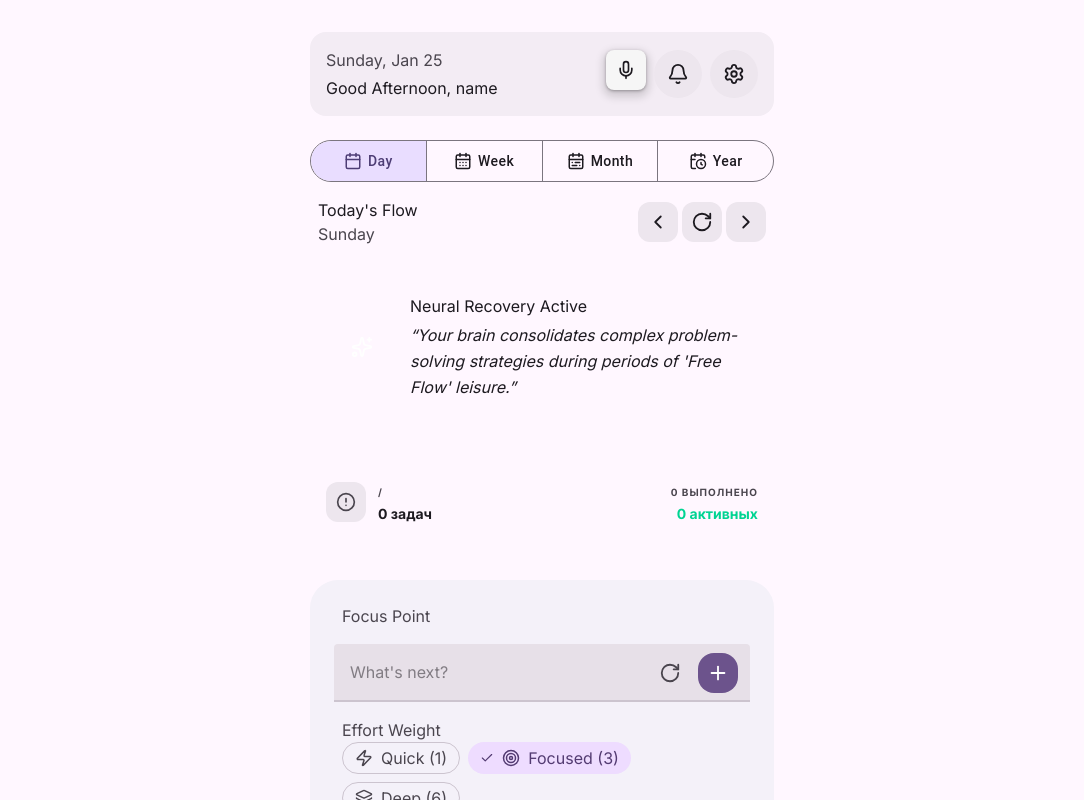
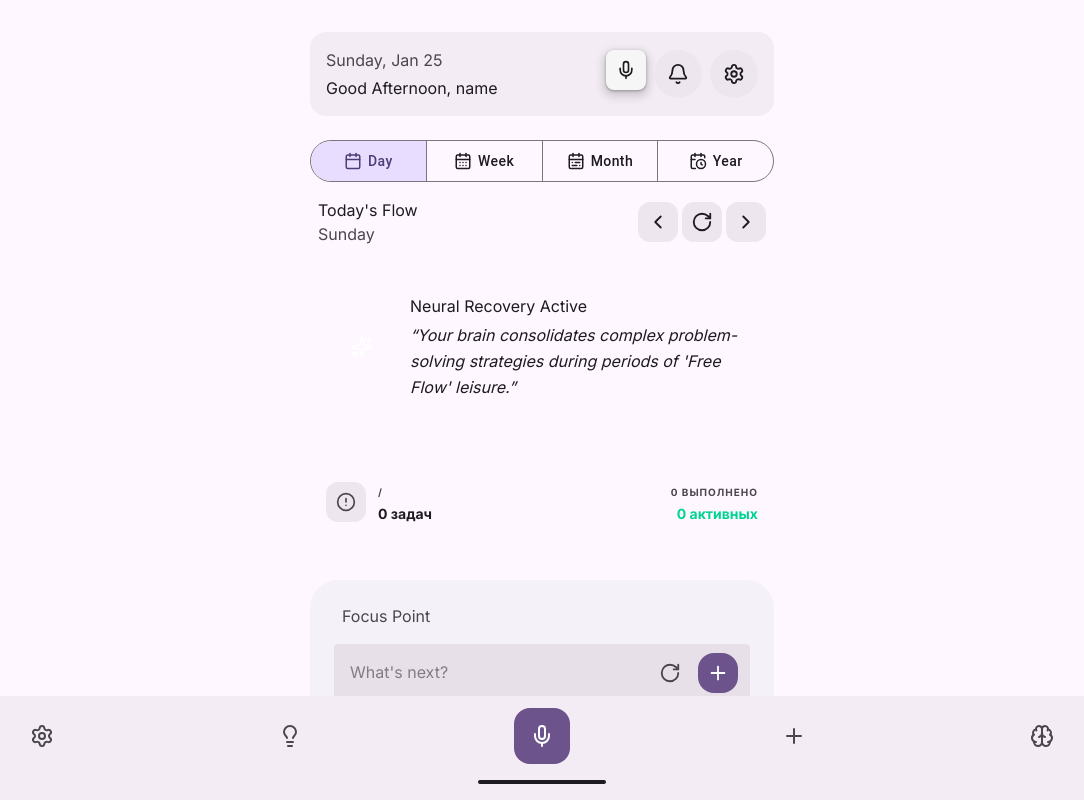
Before and after one commit to denzakh/flow, a React (Vite) app: page / in a window 1280 px wide. Both pictures are taken after typing "name@example.com", "Sample123" into the empty fields and a click on the button "Sign In". Shown: the top 800 px of the page, without its empty margins (98-1182 px from the left). Built offline with nearby package versions, Linux system fonts and the light colour scheme.

Commit message:
feat: finalize FlowToolbar with M3 specs, scroll behavior, and monolithic surface-container background

```diff
--- a/src/App.tsx
+++ b/src/App.tsx
@@ -24,6 +24,7 @@ import TaskManagerPanel from './components/TaskManagerPanel.tsx';
 import RecoveryBanner from './components/blocks/RecoveryBanner.tsx';
 import FocusPoint from './components/blocks/FocusPoint.tsx';
 import VoiceSettingsModal from './components/voice/VoiceSettingsModal.tsx';
+import FlowToolbar from './components/layout/FlowToolbar';
 
 type ViewMode = 'day' | 'week' | 'month' | 'year';
 
@@ -817,11 +818,10 @@ const App: React.FC = () => {
       />
 
       {capacityNotification && (
-        <div className={`fixed top-24 left-1/2 transform -translate-x-1/2 z-50 px-6 py-3 rounded-2xl shadow-2xl animate-in slide-in-from-top duration-300 ${
-          capacityNotification.type === 'transferred'
+        <div className={`fixed top-24 left-1/2 transform -translate-x-1/2 z-50 px-6 py-3 rounded-2xl shadow-2xl animate-in slide-in-from-top duration-300 ${capacityNotification.type === 'transferred'
             ? 'bg-emerald-500/90 text-white'
             : 'bg-amber-500/90 text-white'
-        } backdrop-blur-sm`}>
+          } backdrop-blur-sm`}>
           <div className="flex items-center gap-3">
             <span className="text-sm font-bold">
               {capacityNotification.message}
@@ -1013,6 +1013,15 @@ const App: React.FC = () => {
           onTempAlarmChange={setTempAlarm}
         />
       )}
+
+      <FlowToolbar
+        onSettingsClick={() => setShowSettings(true)}
+        onIdeasClick={() => console.log('Ideas')}
+        onVoiceClick={toggleVoiceListening}
+        onAddTaskClick={() => setIsInputFocused(true)}
+        onSmartPlannerClick={() => console.log('Smart Planner')}
+        isVoiceListening={isVoiceListening}
+      />
     </div>
   );
 };
--- /dev/null
+++ b/src/components/layout/FlowToolbar.tsx
@@ -0,0 +1,139 @@
+import React, { useState, useEffect, useRef } from 'react';
+import { useButton } from 'react-aria';
+import Button from '@mui/material/Button';
+import { Settings, Lightbulb, Mic, Plus, Brain } from 'lucide-react';
+
+interface FlowToolbarProps {
+    onSettingsClick: () => void;
+    onIdeasClick: () => void;
+    onVoiceClick: () => void;
+    onAddTaskClick: () => void;
+    onSmartPlannerClick: () => void;
+    isVoiceListening?: boolean;
+}
+
+export const FlowToolbar: React.FC<FlowToolbarProps> = ({
+    onSettingsClick,
+    onIdeasClick,
+    onVoiceClick,
+    onAddTaskClick,
+    onSmartPlannerClick,
+    isVoiceListening = false,
+}) => {
+    const [isVisible, setIsVisible] = useState(true);
+    const [lastScrollY, setLastScrollY] = useState(0);
+
+    // Scroll behavior
+    useEffect(() => {
+        const handleScroll = () => {
+            const currentScrollY = window.scrollY;
+            if (currentScrollY > lastScrollY && currentScrollY > 50) {
+                setIsVisible(false);
+            } else {
+                setIsVisible(true);
+            }
+            setLastScrollY(currentScrollY);
+        };
+
+        window.addEventListener('scroll', handleScroll, { passive: true });
+        return () => window.removeEventListener('scroll', handleScroll);
+    }, [lastScrollY]);
+
+    return (
+        <div
+            className={`fixed bottom-0 left-0 right-0 transition-transform duration-300 ease-out ${isVisible ? 'translate-y-0' : 'translate-y-full'
+                }`}
+            style={{
+                zIndex: 100,
+                // Монолитный фон для всего блока (и toolbar, и область под gesture bar)
+                backgroundColor: 'var(--md-sys-color-surface-container)',
+                boxShadow: 'var(--md-sys-elevation-2)',
+            }}
+        >
+            {/* Toolbar content */}
+            <div className="flex items-center justify-around px-4 py-3">
+                {/* Settings */}
+                <IconButton onPress={onSettingsClick} ariaLabel="Settings">
+                    <Settings size={24} />
+                </IconButton>
+
+                {/* Ideas */}
+                <IconButton onPress={onIdeasClick} ariaLabel="Ideas">
+                    <Lightbulb size={24} />
+                </IconButton>
+
+                {/* Voice — MUI Filled Button (rounded square, M3 Corner Large) */}
+                <Button
+                    variant="contained"
+                    onClick={onVoiceClick}
+                    data-listening={isVoiceListening}
+                    sx={{
+                        borderRadius: '16px', // Скругленный квадрат по канонам M3
+                        minWidth: '56px',
+                        height: '56px',
+                        padding: 0,
+                        backgroundColor: 'var(--md-sys-color-primary)',
+                        color: 'var(--md-sys-color-on-primary)',
+                        boxShadow: 'var(--md-sys-elevation-2)',
+                        '&:hover': {
+                            backgroundColor: 'var(--md-sys-color-primary)',
+                            boxShadow: 'var(--md-sys-elevation-3)',
+                        },
+                        '&:active': {
+                            transform: 'scale(0.96)',
+                        },
+                    }}
+                >
+                    <Mic size={24} />
+                </Button>
+
+                {/* Add Task */}
+                <IconButton onPress={onAddTaskClick} ariaLabel="Add task">
+                    <Plus size={24} />
+                </IconButton>
+
+                {/* Smart Day Planner */}
+                <IconButton onPress={onSmartPlannerClick} ariaLabel="Smart Day Planner">
+                    <Brain size={24} />
+                </IconButton>
+            </div>
+
+            {/* Gesture bar — простая полоска цветом on-surface на фоне surface-container */}
+            <div className="flex justify-center pb-4 pt-1">
+                <div
+                    className="h-1 w-32 rounded-full"
+                    style={{ backgroundColor: 'var(--md-sys-color-on-surface)' }}
+                />
+            </div>
+        </div>
+    );
+};
+
+// Icon Button (not tonal)
+const IconButton: React.FC<{
+    onPress: () => void;
+    ariaLabel: string;
+    children: React.ReactNode;
+}> = ({ onPress, ariaLabel, children }) => {
+    const ref = useRef<HTMLButtonElement>(null);
+    const { buttonProps, isPressed } = useButton({ onPress }, ref);
+
+    return (
+        <button
+            {...buttonProps}
+            ref={ref}
+            aria-label={ariaLabel}
+            data-pressed={isPressed}
+            className="md-state-layer w-12 h-12 flex items-center justify-center rounded-full"
+            style={{
+                color: 'var(--md-sys-color-on-surface-variant)',
+                transform: isPressed ? 'scale(0.96)' : 'scale(1)',
+                transition: 'transform 150ms ease',
+            }}
+        >
+            {children}
+        </button>
+    );
+};
+
+export default FlowToolbar;
```
Also changed, not shown: 2 other files (tests, documents, lock files or other folders).
